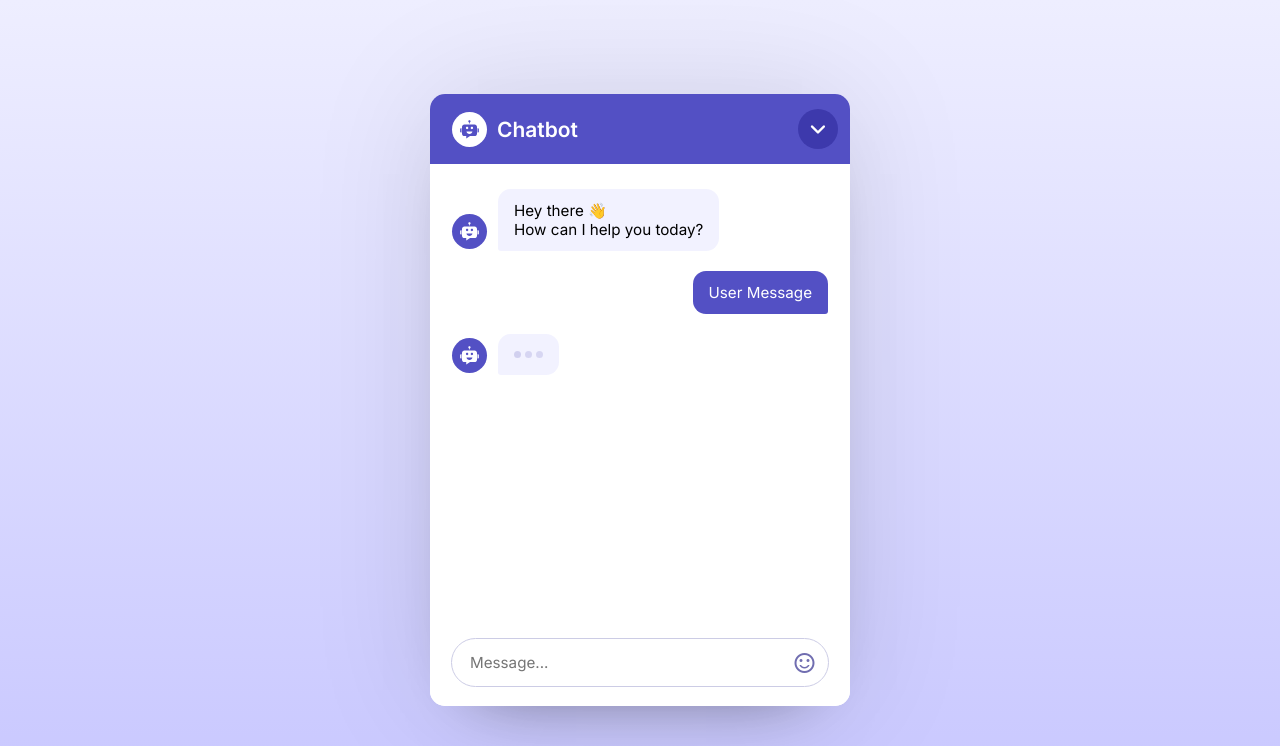
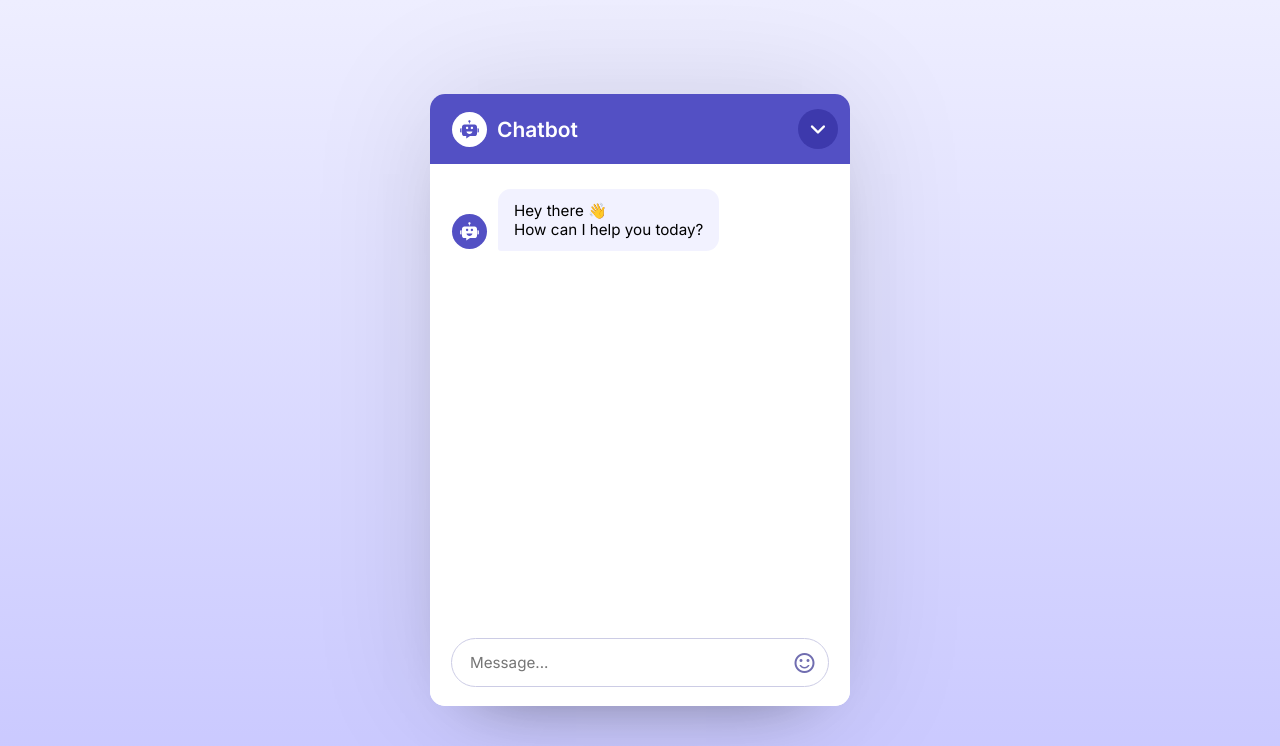
Before and after one commit to Scott-Zeta/chatbot_assistant, a Flask app: page / in a window 1280 px wide. Shown: the top 746 px of the page. Run offline with Flask 3, Linux system fonts and the light colour scheme.

Commit message:
feat: remove static user and bot message elements from bot widget template

```diff
--- a/templates/bot_widget.html
+++ b/templates/bot_widget.html
@@ -54,29 +54,6 @@
             How can I help you today?
           </div>
         </div>
-        <div class="message user-message">
-          <div class="message-text">User Message</div>
-        </div>
-        <div class="message bot-message thinking">
-          <svg
-            class="bot-avatar"
-            xmlns="http://www.w3.org/2000/svg"
-            width="50"
-            height="50"
-            viewBox="0 0 1024 1024"
-          >
-            <path
-              d="M738.3 287.6H285.7c-59 0-106.8 47.8-106.8 106.8v303.1c0 59 47.8 106.8 106.8 106.8h81.5v111.1c0 .7.8 1.1 1.4.7l166.9-110.6 41.8-.8h117.4l43.6-.4c59 0 106.8-47.8 106.8-106.8V394.5c0-59-47.8-106.9-106.8-106.9zM351.7 448.2c0-29.5 23.9-53.5 53.5-53.5s53.5 23.9 53.5 53.5-23.9 53.5-53.5 53.5-53.5-23.9-53.5-53.5zm157.9 267.1c-67.8 0-123.8-47.5-132.3-109h264.6c-8.6 61.5-64.5 109-132.3 109zm110-213.7c-29.5 0-53.5-23.9-53.5-53.5s23.9-53.5 53.5-53.5 53.5 23.9 53.5 53.5-23.9 53.5-53.5 53.5zM867.2 644.5V453.1h26.5c19.4 0 35.1 15.7 35.1 35.1v121.1c0 19.4-15.7 35.1-35.1 35.1h-26.5zM95.2 609.4V488.2c0-19.4 15.7-35.1 35.1-35.1h26.5v191.3h-26.5c-19.4 0-35.1-15.7-35.1-35.1zM561.5 149.6c0 23.4-15.6 43.3-36.9 49.7v44.9h-30v-44.9c-21.4-6.5-36.9-26.3-36.9-49.7 0-28.6 23.3-51.9 51.9-51.9s51.9 23.3 51.9 51.9z"
-            />
-          </svg>
-          <div class="message-text">
-            <div class="thinking-indicator">
-              <div class="dot"></div>
-              <div class="dot"></div>
-              <div class="dot"></div>
-            </div>
-          </div>
-        </div>
       </div>
       <!-- Chatbot Footer -->
       <div class="chat-footer">
```
